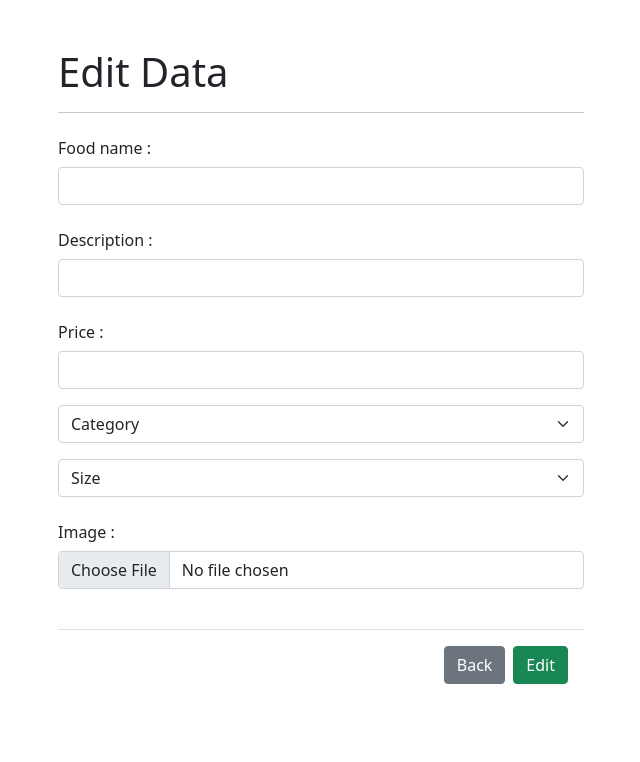
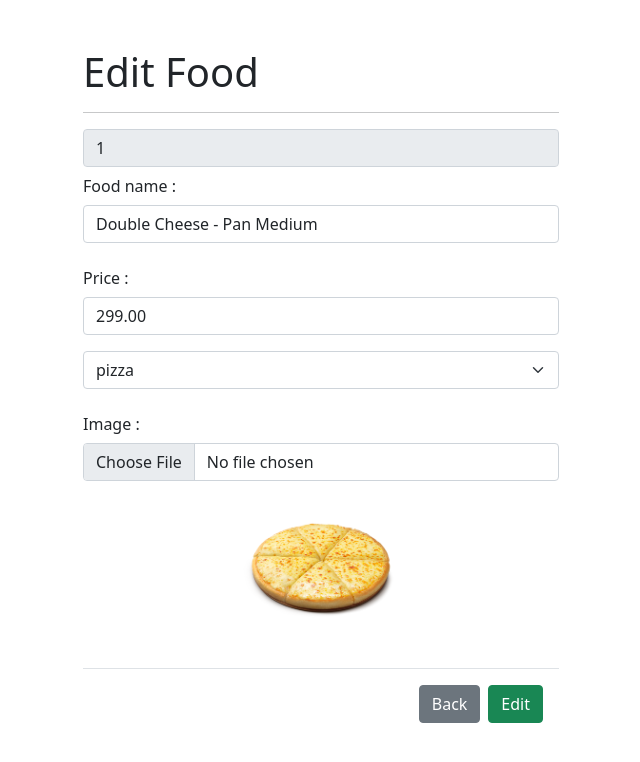
Before and after one commit to nonnnz/pizza-database-project, a PHP site: page /admin/edit_menu_item.php?id=1 in a window 1280 px wide. Shown: the top 762 px of the page, without its empty margins (319-959 px from the left). Run offline with PHP 8.4, Linux system fonts and the light colour scheme; data comes from the database, SQL or seed files in the repository.

Commit message:
Update edit_menu_item.php

```diff
--- a/admin/edit_menu_item.php
+++ b/admin/edit_menu_item.php
@@ -3,59 +3,155 @@
 session_start();
 require_once "../components/connect.php";
 
-
-if(isset($_GET['id'])) {
+if (isset($_GET['id'])){
   $id = $_GET['id'];
-
-  // Fetch the menu item by ID
-  $stmt = $pdo->prepare("SELECT * FROM food WHERE fd_id = :id");
+  $stmt = $pdo->prepare("SELECT f.fd_id, f.fd_name, f.fd_price, f.fd_image, c.cat_name
+                      FROM food f JOIN category c ON f.cat_id = c.cat_id WHERE f.fd_id = :id");
   $stmt->bindParam(':id', $id);
   $stmt->execute();
   $item = $stmt->fetch(PDO::FETCH_ASSOC);
 
-  if(!$item) {
-    // Item not found
-    header("Location: menu_management.php");
-    exit;
+  // Get the list of categories for the drop-down menu
+  $catstmt = $pdo->query("SELECT * FROM `category`");
+  $catstmt->execute();
+  $cat = $catstmt->fetchAll(PDO::FETCH_ASSOC);
+}
+
+if(isset($_POST['edit'])){
+  $id = $_POST['id'];
+  $fd_name = $_POST['foodname'];
+  $price = $_POST['price'];
+  $cat = $_POST['category'];
+  $img = $_FILES['img'];
+
+  $img2 = $_POST['img2'];
+  $upload = $_FILES['img']['name'];
+
+  if ($upload != ''){
+    $allow = array('jpg', 'jpeg', 'png');
+    // separate name and file extension
+    $extension = explode(".", $img['name']);
+    // convert file extension to small
+    $fileActExt = strtolower(end($extension));
+    // upload to folder images
+    $filePath = "../images/product/pizza/" . $fileActExt;
+
+    if (in_array($fileActExt, $allow)){
+      $fileNew = $img['name'];
+      $filePath = "../images/product/pizza/" . $fileNew;
+      // check size
+      if ($img['size'] > 0 && $img['error'] == 0){
+        move_uploaded_file($img['tmp_name'], $fileNew);
+      }
+    }
+  } else {
+    $fileNew = $img2;
   }
 
-  if(isset($_POST['submit'])) {
-    // Update the menu item
-    // $fd_des = $_POST['fd_des'];
-    // $pz_id = $_POST['pz_id'];
-    // $fd_image = $_POST['fd_image'];
+  $sql = $pdo->prepare("UPDATE food SET fd_name = :fd_name, fd_price = :price, cat_id = :cat, fd_image = :img WHERE fd_id = :id");
+  $sql->bindParam(":id", $id);
+  $sql->bindParam(":fd_name", $fd_name);
+  $sql->bindParam(":price", $price);
+  $sql->bindParam(":cat", $cat);
+  $sql->bindParam(":img", $fileNew);
+  $sql->execute();
 
-    // $stmt = $pdo->prepare("UPDATE food SET fd_des = :fd_des, pz_id = :pz_id, fd_image = :fd_image WHERE fd_id = :id");
-    // $stmt->bindParam(':fd_des', $fd_des);
-    // $stmt->bindParam(':pz_id', $pz_id);
-    // $stmt->bindParam(':fd_image', $fd_image);
-    // $stmt->bindParam(':id', $id);
-    // $stmt->execute();
+  if ($sql){
+    $_SESSION['success'] = "Menu has been edited Successfully";
+    header("location: menu_management.php");
+  } else {
+    $_SESSION['error'] = "Menu has not been edited Successfully";
+    header("location: menu_management.php");
+  }
 
-    header("Location: menu_management.php");
-    exit;
-  }
-} else {
-  // No ID specified
-  header("Location: menu_management.php");
-  exit;
 }
+
+
+// if(isset($_POST['edit'])){
+//   $id = $_POST['id'];
+//   $fd_name = $_POST['foodname'];
+//   $price = $_POST['price'];
+//   $cat = $_POST['category'];
+//   $img = $_FILES['img'];
+
+//   $img2 = $_POST['img2'];
+//   $upload = $_FILES['img']['name'];
+
+//   if ($upload != ''){
+//     $allow = array('jpg', 'jpeg', 'png');
+//     // separate name and file extension
+//     $extension = explode(".", $img['name']);
+//     // convert file extension to small
+//     $fileActExt = strtolower(end($extension));
+//     // upload to folder images
+//     $filePath = "../images/product/pizza/" . $fileActExt;
+
+//     if (in_array($fileActExt, $allow)){
+//       $fileNew = $img['name'];
+//       $filePath = "../images/product/pizza/" . $fileNew;
+//       // check size
+//       if ($img['size'] > 0 && $img['error'] == 0){
+//         move_uploaded_file($img['tmp_name'], $fileNew);
+//       }
+//     }
+//   } else {
+//     $fileNew = $img2;
+//   }
+
+//   $sql = $pdo->prepare("UPDATE food SET fd_name = :fd_name, fd_price = :price, cat_id = :cat, fd_image = :img WHERE fd_id = :id");
+//   $sql->bindParam(":id", $id);
+//   $sql->bindParam(":fd_name", $food_name);
+//   $sql->bindParam(":price", $price);
+//   $sql->bindParam(":cat", $cat);
+//   $sql->bindParam(":img", $fileNew);
+//   $sql->execute();
+
+//   if ($sql){
+//     $_SESSION['success'] = "Menu has been edited Successfully";
+//     header("location: menu_management.php");
+//   } else {
+//     $_SESSION['error'] = "Menu has not been edited Successfully";
+//     header("location: menu_management.php");
+//   }
+
+// }
+// if(isset($_GET['id'])) {
+//   $id = $_GET['id'];
+
+//   // Fetch the menu item by ID
+//   $stmt = $pdo->prepare("SELECT * FROM food WHERE fd_id = :id");
+//   $stmt->bindParam(':id', $id);
+//   $stmt->execute();
+//   $item = $stmt->fetch(PDO::FETCH_ASSOC);
+
+//   if(!$item) {
+//     // Item not found
+//     header("Location: menu_management.php");
+//     exit;
+//   }
+
+//   if(isset($_POST['submit'])) {
+//     // Update the menu item
+//     // $fd_des = $_POST['fd_des'];
+//     // $pz_id = $_POST['pz_id'];
+//     // $fd_image = $_POST['fd_image'];
+
+//     // $stmt = $pdo->prepare("UPDATE food SET fd_des = :fd_des, pz_id = :pz_id, fd_image = :fd_image WHERE fd_id = :id");
+//     // $stmt->bindParam(':fd_des', $fd_des);
+//     // $stmt->bindParam(':pz_id', $pz_id);
+//     // $stmt->bindParam(':fd_image', $fd_image);
+//     // $stmt->bindParam(':id', $id);
+//     // $stmt->execute();
+
+//     header("Location: menu_management.php");
+//     exit;
+//   }
+// } else {
+//   // No ID specified
+//   header("Location: menu_management.php");
+//   exit;
+// }
 ?>
-
-<!-- <!DOCTYPE html>
-<html lang="en">
-<head>
-    <meta charset="UTF-8">
-    <title>Edit Menu Item</title>
-</head>
-<body>
-    <h1>Edit Menu Item</h1>
-    <form action="edit_menu_item.php" method="post">
-
-        <input type="submit" name="submit" value="Update">
-    </form>
-</body>
-</html> -->
 
 <!DOCTYPE html>
 <html lang="en">
@@ -63,14 +159,18 @@ if(isset($_GET['id'])) {
   <meta charset="UTF-8">
   <meta http-equiv="X-UA-Compatible" content="IE=edge">
   <meta name="viewport" content="width=device-width, initial-scale=1.0">
-  <title>Edit Menu Item</title>
+  <title>Edit Menu</title>
 
   <!-- Bootstrap 5 -->
   <link href="https://cdn.jsdelivr.net/npm/bootstrap@5.0.2/dist/css/bootstrap.min.css" rel="stylesheet" integrity="sha384-EVSTQN3/azprG1Anm3QDgpJLIm9Nao0Yz1ztcQTwFspd3yD65VohhpuuCOmLASjC" crossorigin="anonymous">
 
   <style>
     .container{
-      max-width: 550px;
+      max-width: 500px;
+    }
+    #previewImg{
+      display: block;
+      margin: auto;
     }
   </style>
 
@@ -78,58 +178,40 @@ if(isset($_GET['id'])) {
 <body>
 
   <div class="container mt-5">
-    <h1>Edit Data</h1>
+    <h1>Edit Food</h1>
     <hr>
-
     <form action="edit_menu_item.php" method="post" enctype="multipart/form-data">
-      <?php
-
-      ?>
       <div class="mb-3">
+        <input type="text" readonly value="<?= $item['fd_id']; ?>" required class="form-control" name="id">
         <label for="foodname" class="col-form-label">Food name :</label>
-        <input type="text" required class="form-control" name="foodname">
-      </div>
-      <div class="mb-3">
-        <label for="des" class="col-form-label">Description :</label>
-        <input type="text" required class="form-control" name="des">
+        <input type="text" value="<?= $item['fd_name']; ?>" required class="form-control" name="foodname">
+        <input type="hidden" value="<?= $item['fd_image']; ?>" required class="form-control" name="img2">
       </div>
       <div class="mb-3">
           <label for="price" class="col-form-label">Price :</label>
-          <input type="text" required class="form-control" name="price" pattern="\d*\.?\d+">
+          <input type="text" value="<?= $item['fd_price']; ?>" required class="form-control" name="price" pattern="\d*\.?\d+">
       </div>
       <div class="mb-3">
-        <!-- <label for="category" class="col-form-label">Category :</label> -->
-        <select class="form-select" aria-label=".form-select-lg example" name="category" required>
-          <option value="" selected disabled>Category</option>
-          <option value="1">Pizza</option>
-          <option value="2">Appetizer</option>
-          <option value="3">Chicken</option>
-          <option value="4">Pasta</option>
-          <option value="5">Salad &amp; Steak</option>
-          <option value="6">Drinks &amp; Desserts</option>
-        </select>
-      </div>
-      <div class="mb-3">
-        <!-- <label for="size" class="col-form-label">Size :</label> -->
-        <select class="form-select" aria-label=".form-select-lg example" name="category" required>
-          <option value="" selected disabled>Size</option>
-          <option value="1">M</option>
-          <option value="2">L</option>
+        <select class="form-select" aria-label=".form-select-lg example" name="category">
+          <option value=""><?php echo $item['cat_name']; ?></option>
+          <?php foreach ($cat as $categories){
+              echo '<option value="' . $categories['cat_id'] . '">' . $categories['cat_name'] . '</option>';
+            }
+          ?>
         </select>
       </div>
       <div class="mb-3">
         <label for="img" class="col-form-label">Image :</label>
-        <input type="file" required class="form-control" id="imgInput" name="img">
-        <img width="100%" id="previewImg" alt="">
+        <input type="file" class="form-control" id="imgInput" name="img">
+        <img width="50%" src="<?php echo $item['fd_image']; ?>" id="previewImg" alt="<?php echo $item['fd_name']; ?>" >
       </div>
 
       <div class="modal-footer">
-        <button type="button" class="btn btn-secondary" onclick="history.back()">Back</button>
-        <button type="submit" name="submit" class="btn btn-success">Edit</button>
+        <a class="btn btn-secondary" href="menu_management.php">Back</a>
+        <button type="submit" name="edit" class="btn btn-success">Edit</button>
       </div>
     </form>
   </div>
-
 
 
   <!-- bootstrap.bundle.js -->
```
